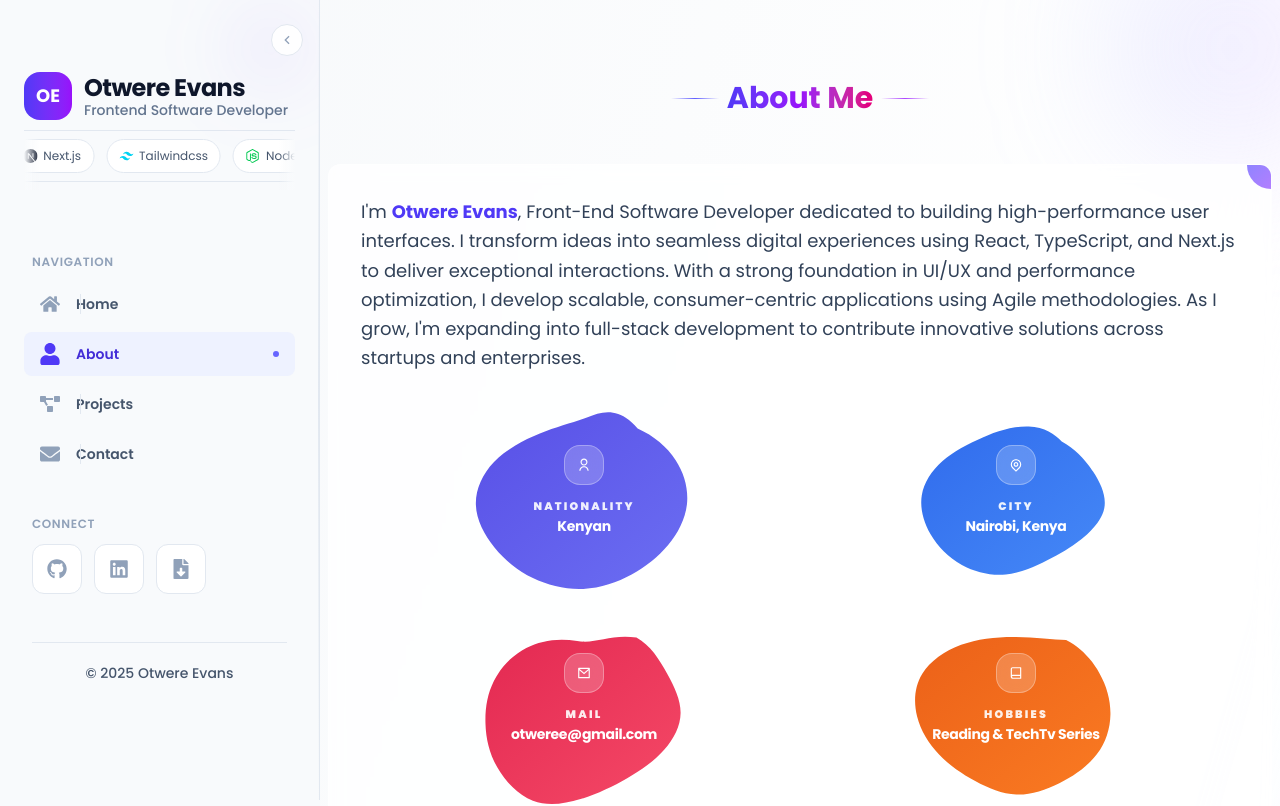
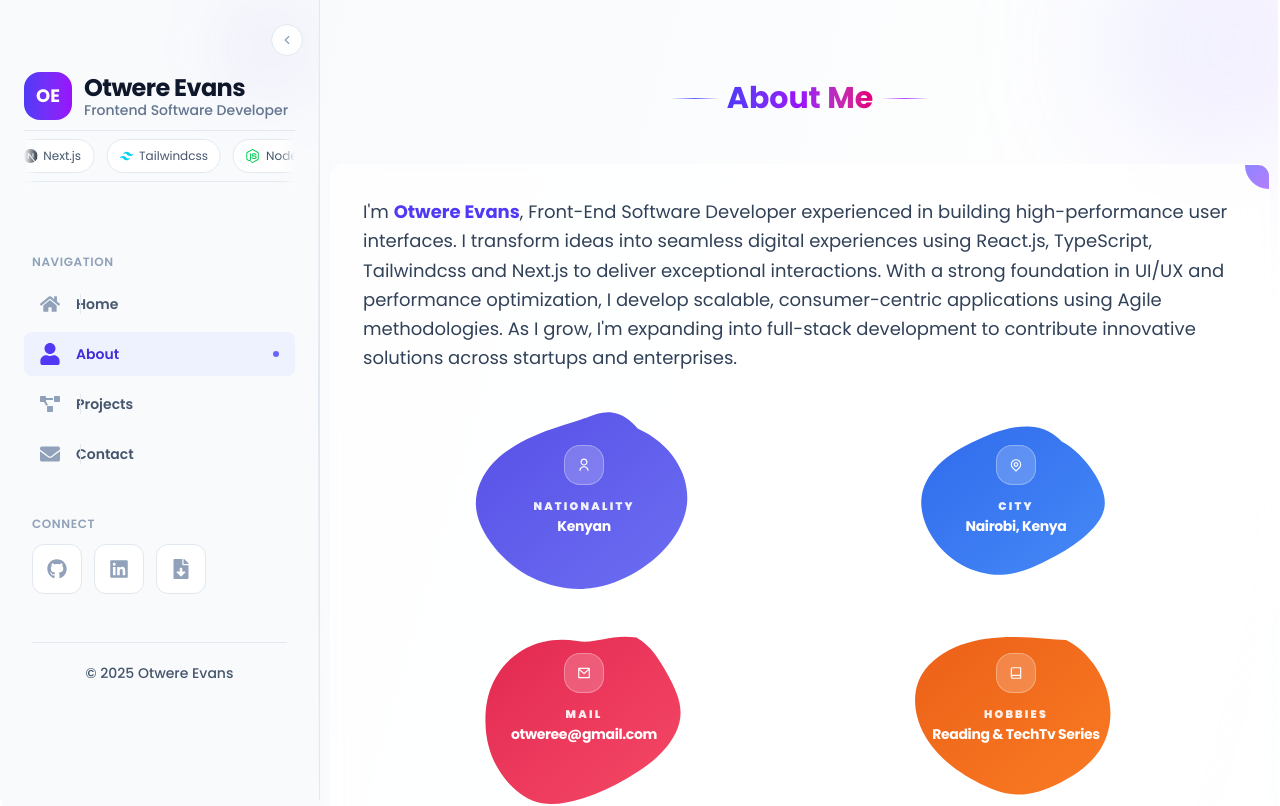
Before and after one commit to otwere/Otwere-Evans-Portfolio, a React (Vite) app: page /about in a window 1280 px wide. Shown: the top 806 px of the page. Built offline with nearby package versions, Linux system fonts and the light colour scheme.

Commit message:
max-w-fit-forabout-project-pages

```diff
--- a/src/App.css
+++ b/src/App.css
@@ -34,8 +34,8 @@
    /* Desktop (Sidebar Offset) */
    @media (min-width: 1280px) {
      #root {
-       padding-left: 0rem; /* Sidebar width */
-       padding-right: 0rem;
+       padding-left: 0.125rem; /* Sidebar width */
+       padding-right: 0.125rem;
      }
    }
 
--- a/src/pages/About.tsx
+++ b/src/pages/About.tsx
@@ -18,7 +18,7 @@ export default function About() {
         <div className="absolute -top-20 -right-20 h-64 w-64 rounded-full bg-gradient-to-r from-indigo-300/20 to-purple-300/20 blur-3xl"></div>
         <div className="absolute -bottom-20 -left-20 h-64 w-64 rounded-full bg-gradient-to-r from-cyan-300/20 to-blue-300/20 blur-3xl"></div>
 
-        <div className="relative mx-auto w-full max-w-408">
+        <div className="relative mx-auto w-full max-w-fit">
           {/* Header with animation */}
           <div className="mb-12 text-center">
             <div className="inline-flex items-center gap-2">
@@ -37,7 +37,11 @@ export default function About() {
             <div className="absolute -bottom-6 -left-6 h-12 w-12 rounded-full bg-gradient-to-br from-cyan-400 to-blue-400"></div>
 
             <p className="relative text-lg leading-relaxed text-slate-700">
-              I'm <strong className="font-bold text-indigo-600">Otwere Evans</strong>, Front-End Software Developer dedicated to building high-performance user interfaces. I transform ideas into seamless digital experiences using React, TypeScript, and Next.js to deliver exceptional interactions. With a strong foundation in UI/UX and performance optimization, I develop scalable, consumer-centric applications using Agile methodologies. As I grow, I'm expanding into full-stack development to contribute innovative solutions across startups and enterprises.
+              I'm <strong className="font-bold text-indigo-600">Otwere Evans</strong>, Front-End Software Developer experienced in building high-performance user interfaces.
+               I transform ideas into seamless digital experiences using React.js, TypeScript,
+               Tailwindcss and Next.js to deliver exceptional interactions.
+               With a strong foundation in UI/UX and performance optimization, I develop scalable, consumer-centric applications using Agile methodologies.
+                As I grow, I'm expanding into full-stack development to contribute innovative solutions across startups and enterprises.
             </p>
 
             {/* Personal Info - Refined Blobs (Flex Layout) */}
--- a/src/pages/Projects.tsx
+++ b/src/pages/Projects.tsx
@@ -35,7 +35,7 @@ export default function Projects() {
         <div className="absolute -top-40 -right-40 h-80 w-80 rounded-full bg-linear-to-r from-indigo-200/10 to-purple-200/10 blur-3xl"></div>
         <div className="absolute -bottom-40 -left-40 h-80 w-80 rounded-full bg-gradient-to-r from-cyan-200/10 to-blue-200/10 blur-3xl"></div>
 
-        <div className="relative mx-auto w-full max-w-408">
+        <div className="relative mx-auto w-full max-w-fit">
           {/* Header */}
           <div className="mb-12 text-center">
             <div className="inline-flex items-center gap-2">
```
